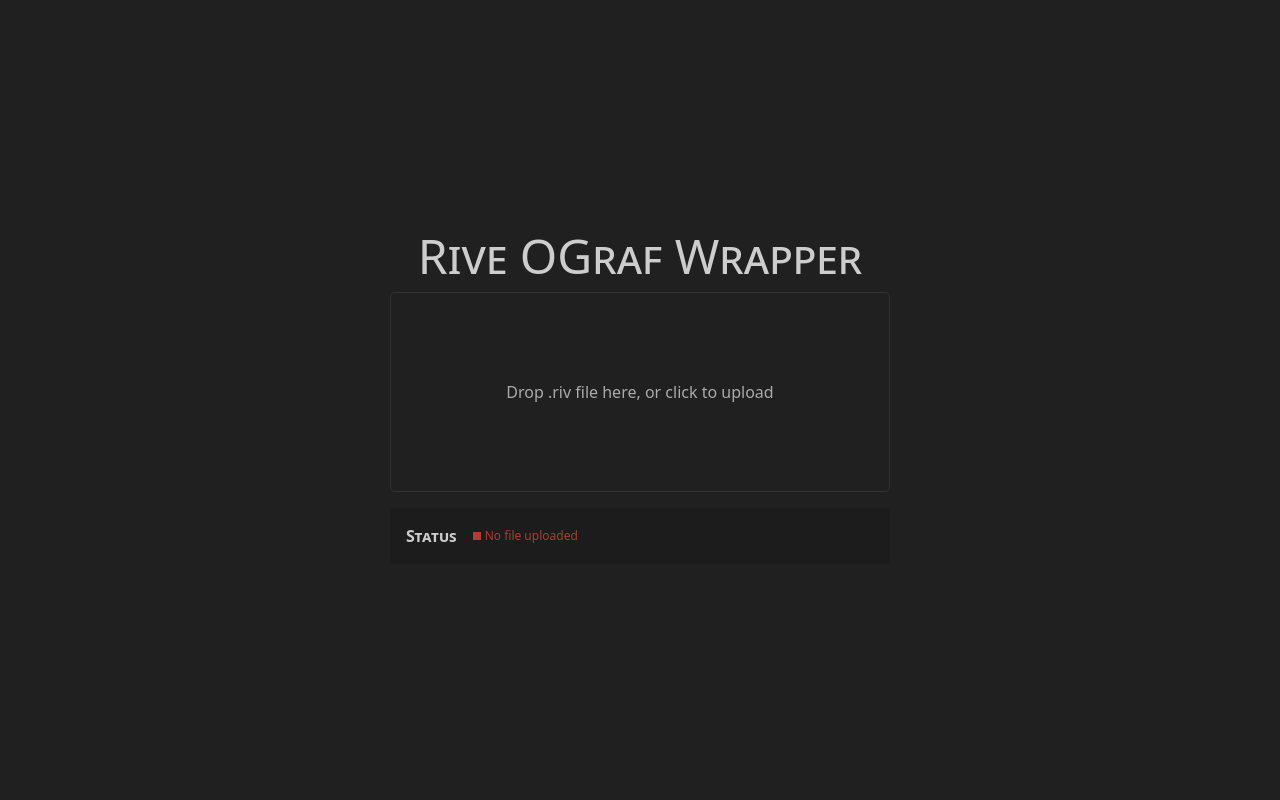
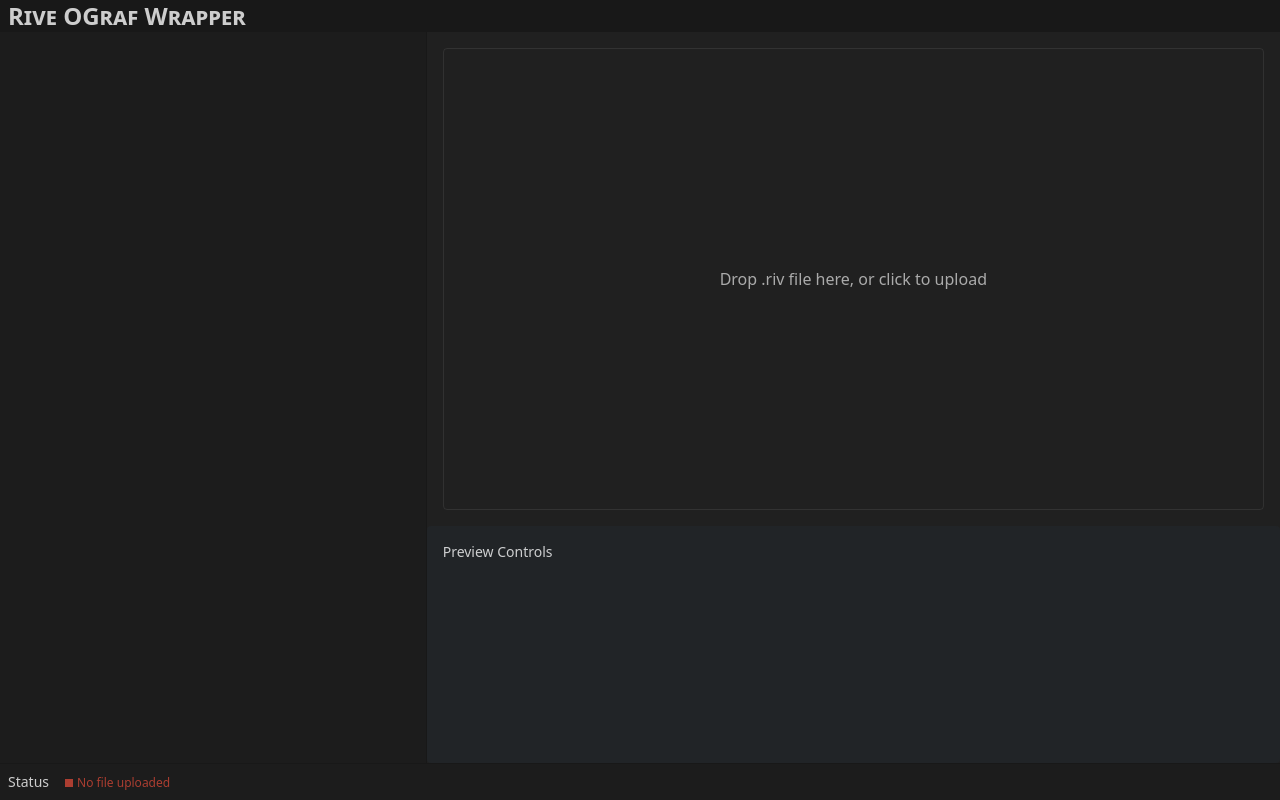
Before and after one commit to cndgfxteam/rive-ograf-wrapper, a Svelte app: page / in a window 1280 px wide. Built offline with nearby package versions, Linux system fonts and the light colour scheme.

Commit message:
refactor: add top-level state, being breaking out components
Also includes layout redesign, which I should have split out into
different commits, whoops.

```diff
--- a/src/App.svelte
+++ b/src/App.svelte
@@ -1,35 +1,21 @@
 <script lang="ts">
+	import type { GraphicsManifest } from 'ograf'
 	import './app.css'
-	import { type ViewModelProperty } from '@rive-app/webgl2/rive_advanced.mjs'
+	import { AppContext, setAppContext } from './lib/context.svelte'
 	import FileUploader from './lib/FileUploader.svelte'
+	import GraphicPreview from './lib/GraphicPreview.svelte'
 	import RiveInterpreter, { type TriggerMap } from './lib/rive-interpreter'
-	import RiveOGrafTemplate from './lib/RiveOGrafTemplate'
-	import type { GraphicsAPI, GraphicsManifest } from 'ograf'
-
-	const STATUS_TYPES = ['error', 'success', 'warn', 'info'] as const
-	const STATUS_VARIANTS = {
-		error: 'status-error',
-		success: 'status-success',
-		warn: 'status-warning',
-		info: 'status-info',
-	} as const
-	const TEXT_VARIANTS = {
-		error: 'text-error',
-		success: 'text-success',
-		warn: 'text-warning',
-		info: 'text-info',
-	} as const
+	import StatusBar from './lib/StatusBar.svelte'
 
 	const DEFAULT_DESCRIPTION =
 		'OGraf Graphic containing a Rive state machine. Generated using the Rive OGraf Wrapper tool.'
 
-	let hasUploaded = $state(false)
-	let isPreviewing = $state(false)
+	const context = setAppContext(new AppContext())
+	let innerWidth = $state(0)
 	let status = $state('No file uploaded')
 	let statusType = $state<'error' | 'success' | 'warn' | 'info'>('error')
 	let interpreter: RiveInterpreter | undefined = $state()
 	let manifest: GraphicsManifest | undefined = $state()
-	let template: (HTMLElement & GraphicsAPI.Graphic) | undefined = $state()
 	let playActionTrigger = $state('')
 	let stopActionTrigger = $state('')
 	let triggers = $state<string[]>([])
@@ -59,7 +45,7 @@
 				status = 'ViewModel properties parsed'
 				statusType = 'success'
 				triggers = trigs
-				hasUploaded = true
+				context.hasUploadedFile = true
 			},
 		})
 	}
@@ -71,15 +57,14 @@
 			return
 		}
 
-		template = interpreter.createTestTemplate(actionsToTriggersMap)
-		document.querySelector('#preview-container')?.replaceWith(template)
+		context.graphic = interpreter.createTestTemplate(actionsToTriggersMap)
 
-		await template.load({
+		await context.graphic.load({
 			renderType: 'realtime',
 			renderCharacteristics: { accessToPublicInternet: true },
 		})
 
-		isPreviewing = true
+		context.isPreviewing = true
 		scrollTo({
 			top: 0,
 			behavior: 'smooth',
@@ -126,33 +111,44 @@
 	}
 </script>
 
-<main>
-	<h1>Rive OGraf Wrapper</h1>
+<svelte:window bind:innerWidth />
 
-	<div id="preview-container">
-		{#if !hasUploaded}
+<div
+	class="grid h-screen grid-cols-1 grid-rows-[auto_minmax(290px,1fr)_auto_3fr_auto] lg:grid-cols-[minmax(300px,1fr)_2fr] lg:grid-rows-[auto_2fr_1fr_auto]"
+>
+	<header class="col-span-full bg-base-300 px-2">
+		<h1 class="text-lg font-semibold [font-variant:small-caps] lg:text-2xl">Rive OGraf Wrapper</h1>
+	</header>
+
+	<!-- Page content here -->
+	<div class="p-4 lg:col-2">
+		{#if !context.hasUploadedFile}
 			<FileUploader accept=".riv" onFile={handleRivFile} />
 		{:else}
-			<p class="preview-cover">Assign file properties below</p>
+			<GraphicPreview />
 		{/if}
 	</div>
 
-	{#if isPreviewing}
-		<div class="card bg-neutral/50 text-start text-neutral-content card-sm">
-			<div class="card-body">
-				<h2 class="card-title">Preview Controls</h2>
+	<!-- Preview controls -->
+	<details
+		open={innerWidth >= 1024}
+		class="collapse bg-neutral/50 text-neutral-content max-lg:collapse-arrow lg:pointer-events-none"
+	>
+		<summary class="collapse-title text-sm font-medium">Preview Controls</summary>
 
+		<div class="pointer-events-auto collapse-content text-xs">
+			{#if context.isPreviewing}
 				<div>
 					<button
 						class="btn btn-sm btn-primary"
 						onclick={() => {
-							template?.playAction({})
+							context.graphic?.playAction({})
 						}}>PLAY</button
 					>
 					<button
 						class="btn btn-sm btn-secondary"
 						onclick={() => {
-							template?.stopAction({})
+							context.graphic?.stopAction({})
 						}}>STOP</button
 					>
 				</div>
@@ -163,34 +159,29 @@
 						<button
 							class="btn btn-sm"
 							onclick={() => {
-								template?.customAction({ id: trigger, payload: {} })
+								context.graphic?.customAction({ id: trigger, payload: {} })
 							}}>{trigger.toUpperCase()}</button
 						>
 					</div>
 				{/each}
+			{/if}
 		</div>
-		</div>
-	{/if}
+	</details>
 
-	<div class="card my-4 bg-base-200 card-sm">
-		<div class="card-body flex-row items-center gap-4">
-			<h2 class="card-title">Status</h2>
-			<div class="flex flex-row items-baseline gap-1">
-				<div class="status {STATUS_VARIANTS[statusType]}"></div>
-				<span class={TEXT_VARIANTS[statusType]}>{status}</span>
-			</div>
-		</div>
-	</div>
-
-	{#if hasUploaded}
+	<!-- Sidebar content here -->
+	<div
+		class="overflow-auto border-base-300 bg-base-200 p-4 lg:col-1 lg:row-span-2 lg:row-start-2 lg:border-r"
+	>
+		{#if context.hasUploadedFile}
 			<form
+				class="w-full grow"
 				onsubmit={(e) => {
 					e.preventDefault()
 					const formData = new FormData(e.currentTarget)
 
 					// TODO: Form validation
 
-				if (!isPreviewing) {
+					if (!context.isPreviewing) {
 						previewOGraf(formData)
 						return
 					}
@@ -381,34 +372,18 @@
 				</div>
 
 				<button class="btn mt-2 btn-primary" type="submit"
-				>{isPreviewing ? 'LGTM!' : 'Preview'}</button
+					>{context.isPreviewing ? 'LGTM!' : 'Preview'}</button
 				>
 			</form>
 		{/if}
-</main>
+	</div>
+
+	<footer class="lg:col-span-2">
+		<StatusBar type={statusType}>{status}</StatusBar>
+	</footer>
+</div>
 
 <style>
-	.preview-cover {
-		display: flex;
-		align-items: center;
-		justify-content: center;
-		background: repeating-linear-gradient(
-			-45deg,
-			transparent,
-			transparent 8px,
-			oklch(from currentColor l c h / 0.05) 8px,
-			oklch(from currentColor l c h / 0.05) 16px
-		);
-		width: 500px;
-		max-width: 100%;
-		height: 200px;
-		text-align: center;
-		font-weight: 500;
-		color: oklch(from currentColor l c h / 0.8);
-		border: 1px solid oklch(from currentColor l c h / 0.1);
-		margin: 0;
-	}
-
 	tr:has(input[required]) label::after,
 	label:has([required]) span::after {
 		content: '*';
--- a/src/app.css
+++ b/src/app.css
@@ -1,6 +1,16 @@
 @import 'tailwindcss';
 @plugin 'daisyui' {
 	themes: business --default;
+}
+
+@theme {
+	--stripes: repeating-linear-gradient(
+		-45deg,
+		var(--color-base-100),
+		var(--color-base-100) calc(var(--spacing) * 2),
+		var(--color-base-200) calc(var(--spacing) * 2),
+		var(--color-base-200) calc(var(--spacing) * 4)
+	);
 }
 
 @layer base {
@@ -11,42 +21,4 @@
 		-webkit-font-smoothing: antialiased;
 		-moz-osx-font-smoothing: grayscale;
 	}
-
-	body {
-		margin: 0;
-		display: flex;
-		place-items: center;
-		min-width: 320px;
-		min-height: 100vh;
-	}
-
-	#app {
-		max-width: 1280px;
-		margin: 0 auto;
-		padding: 2rem;
-		text-align: center;
-	}
-
-	h1 {
-		font-size: 3rem;
-		font-weight: 700;
-	}
-
-	h2 {
-		font-size: 1.25rem;
-	}
-
-	h3 {
-		font-size: 1.125rem;
-	}
-
-	h1,
-	h2,
-	h3,
-	h4,
-	h5,
-	h6 {
-		font-weight: 500;
-		font-variant: small-caps;
-	}
 }
--- a/src/lib/FileUploader.svelte
+++ b/src/lib/FileUploader.svelte
@@ -66,9 +66,9 @@
 		display: flex;
 		align-items: center;
 		justify-content: center;
-		width: 500px;
-		max-width: 100%;
-		height: 200px;
+		margin: auto;
+		aspect-ratio: 16 / 9;
+		max-height: 100%;
 		border: 1px solid oklch(from currentColor l c h / 0.1);
 		border-radius: 4px;
 		font-weight: 500;
--- /dev/null
+++ b/src/lib/GraphicPreview.svelte
@@ -0,0 +1,36 @@
+<script lang="ts">
+	import { getAppContext } from './context.svelte'
+
+	const context = getAppContext()
+
+	let previewRef = $state<HTMLElement>()
+
+	$effect(() => {
+		if (!context.graphic || !previewRef) {
+			return
+		}
+
+		previewRef.replaceWith(context.graphic)
+	})
+</script>
+
+<div
+	class="mockup-browser mx-auto grid aspect-[16/10.8] max-h-full grid-rows-[auto_minmax(0,1fr)] overflow-x-hidden border border-base-300"
+>
+	<div class="mockup-browser-toolbar">
+		<div class="input"></div>
+	</div>
+	<div
+		class="grid aspect-video max-h-full grid-cols-[minmax(0,1fr)] grid-rows-[minmax(0,1fr)] place-content-center border-t border-base-300 bg-base-200"
+	>
+		{#if context.graphic}
+			<div bind:this={previewRef}></div>
+		{:else}
+			<p class="content-center text-center font-medium [background:var(--stripes)]">
+				Assign file properties to test graphic
+			</p>
+		{/if}
+	</div>
+</div>
+
+<style></style>
--- /dev/null
+++ b/src/lib/StatusBar.svelte
@@ -0,0 +1,34 @@
+<script lang="ts">
+	import type { Snippet } from 'svelte'
+
+	const STATUS_VARIANTS = {
+		error: 'status-error',
+		success: 'status-success',
+		warn: 'status-warning',
+		info: 'status-info',
+	}
+	const TEXT_VARIANTS = {
+		error: 'text-error',
+		success: 'text-success',
+		warn: 'text-warning',
+		info: 'text-info',
+	}
+
+	interface Props {
+		children: Snippet
+		type: 'error' | 'success' | 'warn' | 'info'
+	}
+
+	let { children, type }: Props = $props()
+</script>
+
+<div class="flex flex-row items-baseline gap-4 border-t border-base-300 bg-base-200 p-2">
+	<h2 class="text-sm font-medium">Status</h2>
+	<div class="flex flex-row items-baseline gap-1 bg-base-200 text-xs">
+		<div class="status {STATUS_VARIANTS[type]}"></div>
+		<span class={TEXT_VARIANTS[type]}>{@render children()}</span>
+	</div>
+</div>
+
+<style>
+</style>
--- /dev/null
+++ b/src/lib/context.svelte.ts
@@ -0,0 +1,33 @@
+import { GraphicsAPI } from 'ograf'
+import { createContext } from 'svelte'
+
+export class AppContext {
+	#hasUploadedFile = $state(false)
+	#isPreviewing = $state(false)
+	#graphic = $state<HTMLElement & GraphicsAPI.Graphic>()
+
+	get hasUploadedFile() {
+		return this.#hasUploadedFile
+	}
+	set hasUploadedFile(value: boolean) {
+		this.#hasUploadedFile = value
+	}
+
+	get isPreviewing() {
+		return this.#isPreviewing
+	}
+	set isPreviewing(value: boolean) {
+		this.#isPreviewing = value
+	}
+
+	get graphic() {
+		return this.#graphic
+	}
+	set graphic(value: (HTMLElement & GraphicsAPI.Graphic) | undefined) {
+		this.#graphic = value
+	}
+
+	constructor() {}
+}
+
+export const [getAppContext, setAppContext] = createContext<AppContext>()
```
Lines whose indentation alone changed are shown as unchanged.
